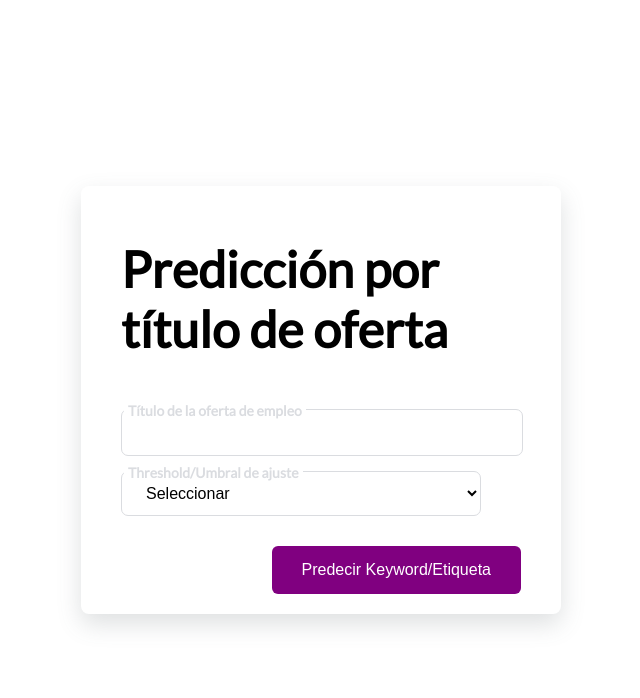
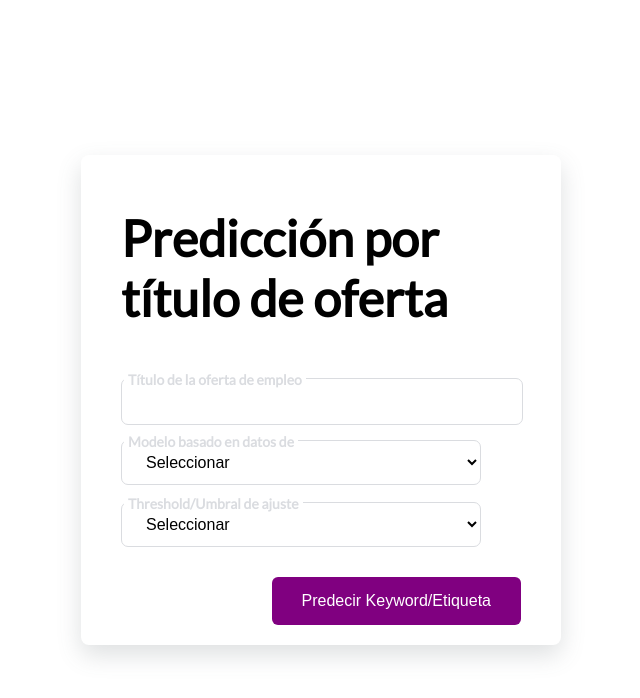
Before and after one commit to joserodriguezsanchezUOC/TFM, a Flask app: page / in a window 1280 px wide. Shown: the top 698 px of the page, without its empty margins (319-959 px from the left). Run offline with Flask 2, Linux system fonts and the light colour scheme.

Commit message:
Update index.html

```diff
--- a/FlaskWebScripts/templates/index.html
+++ b/FlaskWebScripts/templates/index.html
@@ -9,6 +9,14 @@
 			<div class="inputContainer">
 					<input type="text" class="input" name="tituloOferta" size="70" required>
 					<label for="" class="label">Título de la oferta de empleo</label>
+			</div>
+			<div class="inputContainer">
+				<select name="modelo" class="input" required>
+					<option value="">Seleccionar</option>
+					<option value="/home/iberanuncios/TFM/modelos/checkpointNov2022">1 mes</option>
+					<option value="/home/iberanuncios/TFM/modelos/checkpoint2022">1 año</option>
+				</select>
+				<label for="" class="label">Modelo basado en datos de</label>
 			</div>
 			<div class="inputContainer">
 				<select name="threshold" class="input" required>
```
